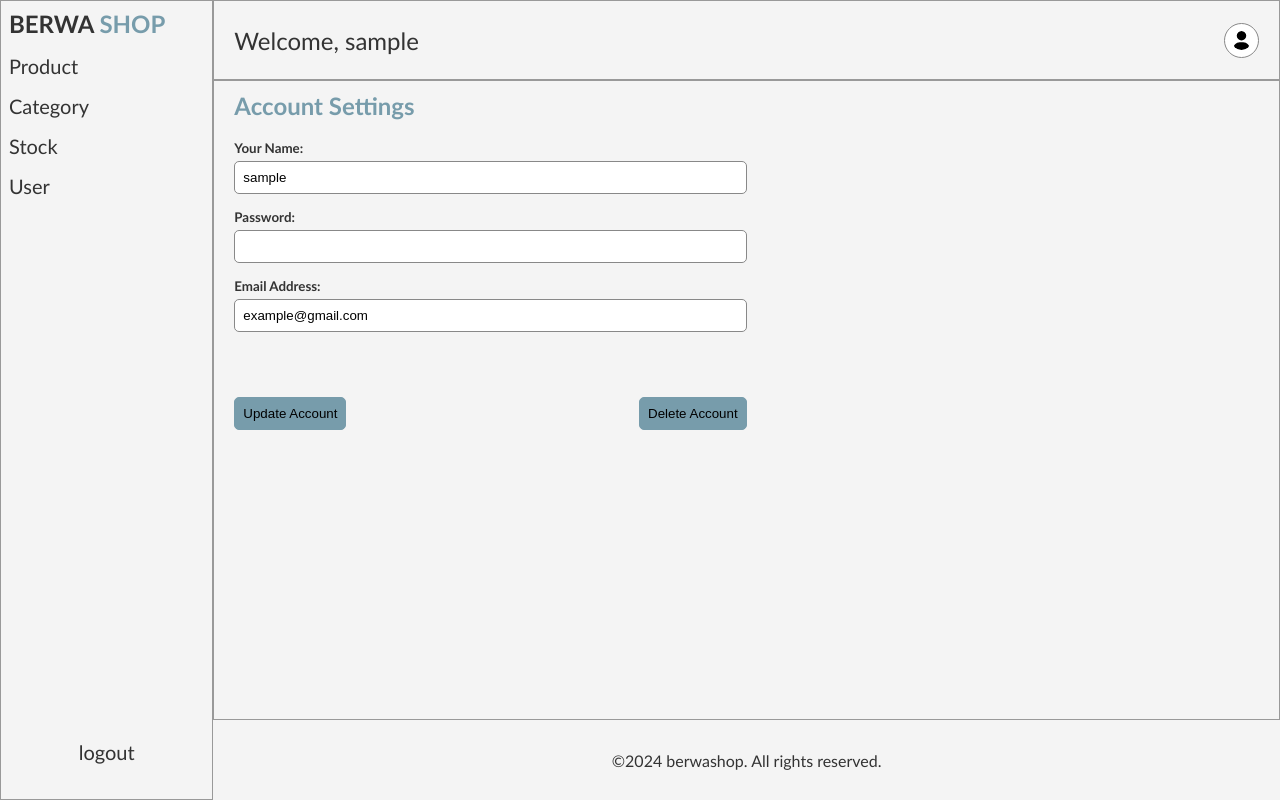
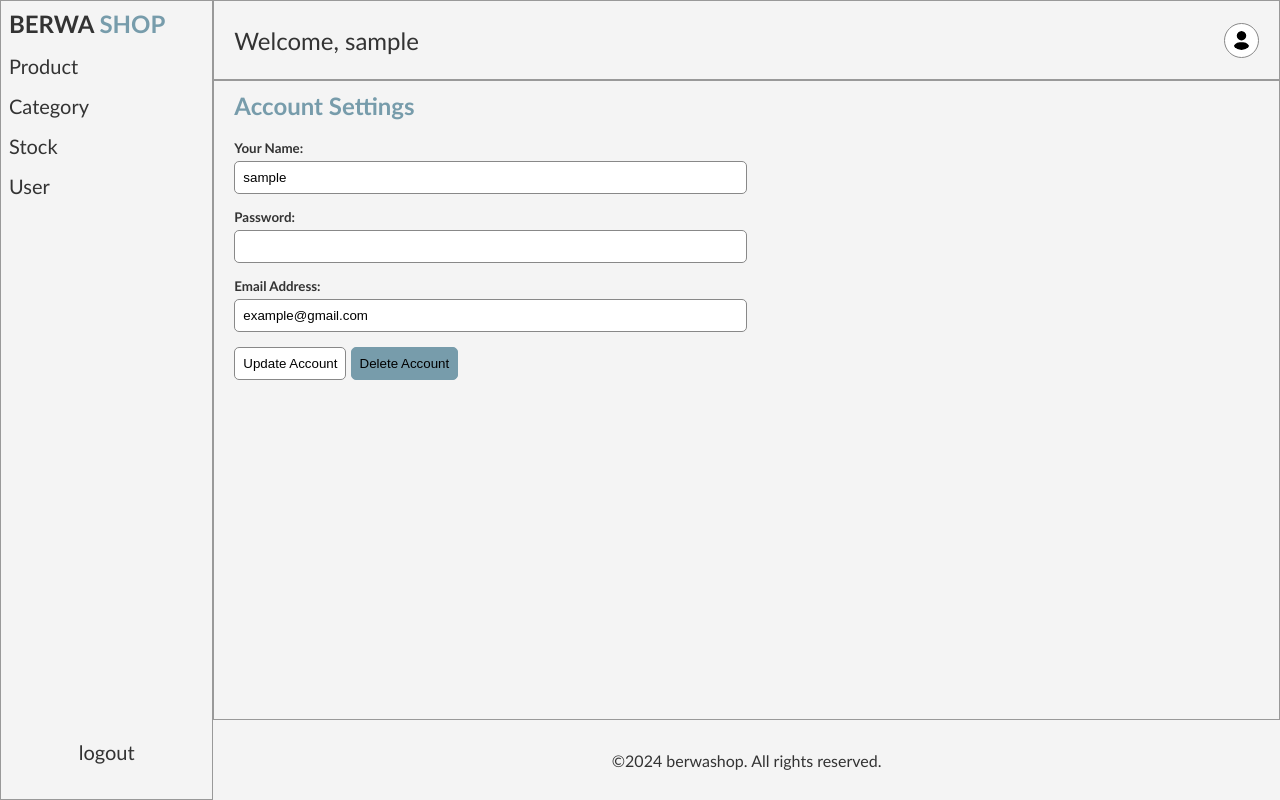
Before and after one commit to ObedNdayizera/StockManagementSystem, a PHP site: page /profile.php in a window 1280 px wide. Run offline with PHP 8.4, Linux system fonts and the light colour scheme; the visitor is signed in with stand-in values (Sample User, id 1).

Commit message:
push changes

```diff
--- a/profile.php
+++ b/profile.php
@@ -34,9 +34,14 @@
     form div button{
         padding: 8px;
         cursor: pointer;
+        background-color: #fff;
+        border: 1.5px solid #888;
+        border-radius: 5px;
+    }
+
+    form div button:last-child {
         background-color: #779CAB;
-        border: 1px solid #779CAB;
-        border-radius: 5px;
+        border: 1.5px solid #779CAB;
     }
 
     form div input {
@@ -66,7 +71,12 @@
             <button>Update Account</button>
             <button>Delete Account</button>
         </div>
+        <div>
+            <img src="" alt="">
+        </div>
+    </form>
+    <div>
 
-    </form>
+    </div>
 </div>
 <?php include "includes/footer.php" ?>
```
